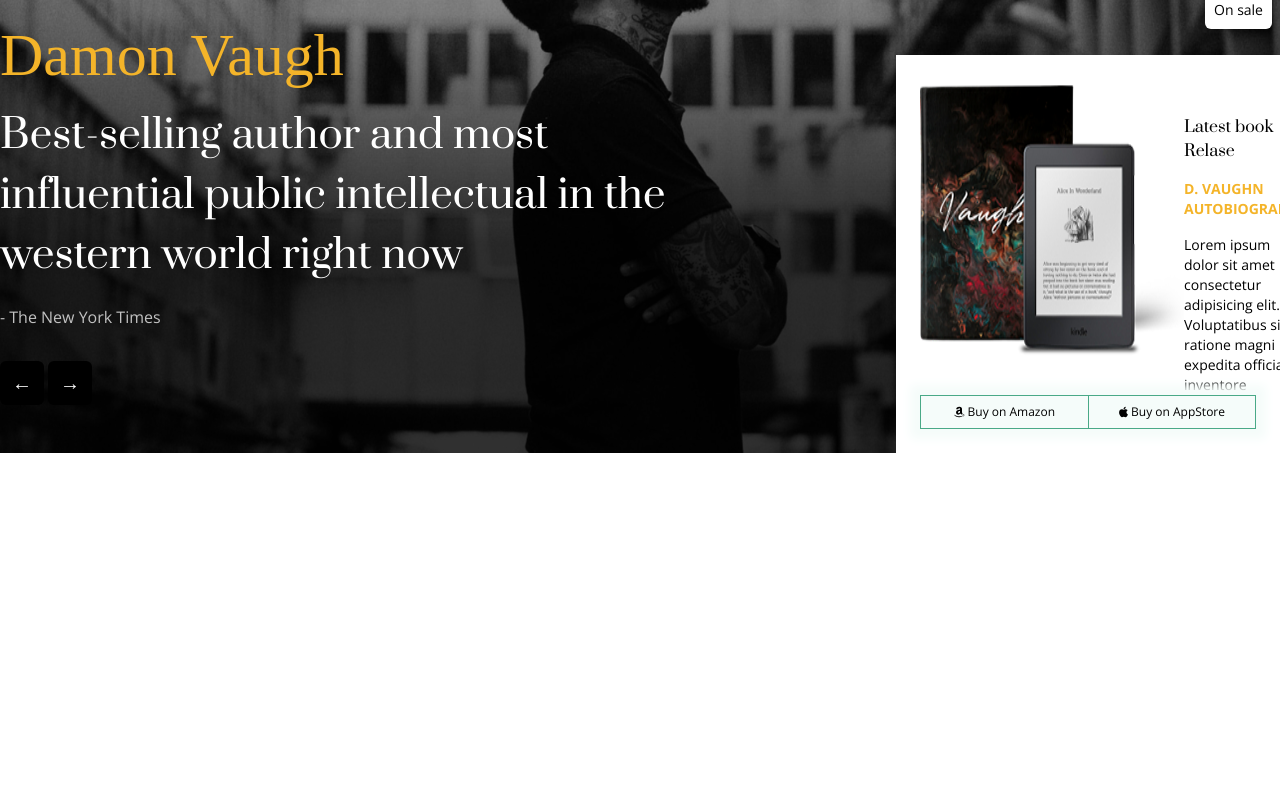
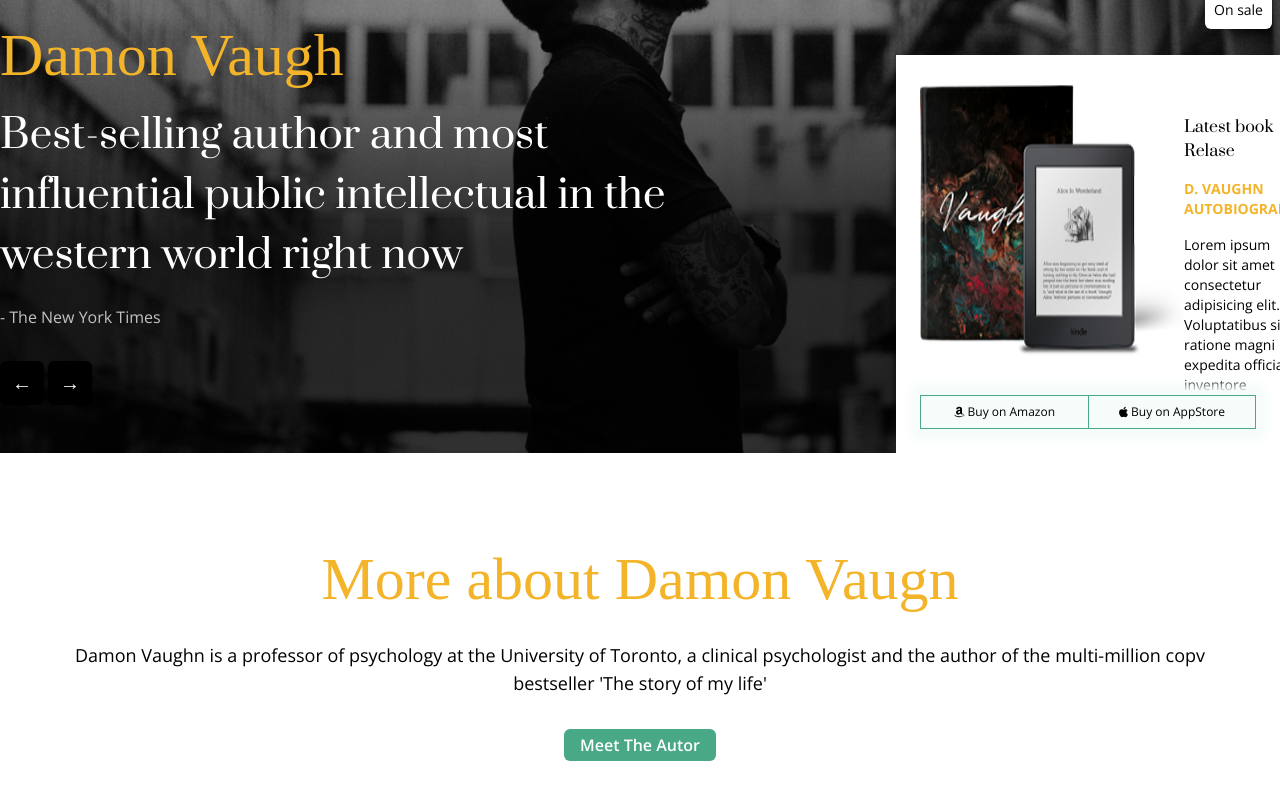
Before and after one commit to GCaringi/proj-html-vuejs, a Vue app: page / in a window 1280 px wide. Shown: the part 248-1048 px from the top of the page. Before the commit the page ends 800 px from the top, so only its background shows below. Built offline with nearby package versions, Linux system fonts and the light colour scheme; a web font is replaced by a local one.

Commit message:
Add about Section

```diff
--- a/src/App.vue
+++ b/src/App.vue
@@ -1,17 +1,20 @@
 <template>
   <div id="app">
     <headerHero/>
+    <mainPage/>
   </div>
 </template>
 
 <script>
 
 import headerHero from './components/organisms/o-headerHero.vue'
+import mainPage from './components/organisms/o-mainPage.vue'
 
 export default {
   name: 'App',
   components: {
     headerHero,
+    mainPage,
   }
 }
 </script>
--- a/src/components/atoms/a-mediumText.vue
+++ b/src/components/atoms/a-mediumText.vue
@@ -1,5 +1,5 @@
 <template>
-  <p class = "text-sm">
+  <p>
     {{text}}
   </p>
 </template>
--- /dev/null
+++ b/src/components/molecules/m-aboutInfo.vue
@@ -0,0 +1,37 @@
+<template>
+  <div class = "w-[var(--width-xl)] m-auto display flex flex-col py-[6rem] items-center text-center">
+    <big-title
+        text = "More about Damon Vaugn"
+        class = "text-6xl pb-8"
+    />
+    <medium-text
+        text = "Damon Vaughn is a professor of psychology at the University of Toronto, a clinical psychologist
+                and the author of the multi-million copv bestseller 'The story of my life'"
+        class = "text-lg px-5 pb-8"
+    />
+    <btn-symbol
+        elem = "Meet The Autor"
+        class = "bg-[color:var(--clr-secondary)] rounded-md px-4 py-1 text-[color:var(--clr-base-light)] font-semibold"
+    />
+  </div>
+</template>
+
+<script>
+
+import bigTitle from '../atoms/a-bigTitle.vue'
+import mediumText from '../atoms/a-mediumText.vue'
+import btnSymbol from '../atoms/a-btnSymbol.vue'
+
+export default {
+    name: "aboutInfo",
+    components: {
+        bigTitle,
+        mediumText,
+        btnSymbol,
+    }
+}
+</script>
+
+<style>
+
+</style>
--- a/src/components/molecules/m-sellingCard.vue
+++ b/src/components/molecules/m-sellingCard.vue
@@ -15,6 +15,7 @@
             />
             <medium-text
                 text = "Lorem ipsum dolor sit amet consectetur adipisicing elit. Voluptatibus sint ratione magni expedita officia inventore"
+                class = "text-sm"
             />
         </div>
     </div>
--- /dev/null
+++ b/src/components/organisms/o-aboutSection.vue
@@ -0,0 +1,22 @@
+<template>
+    <section id = "about">
+        <about-info/>
+    </section>
+</template>
+
+<script>
+
+import aboutInfo from '../molecules/m-aboutInfo.vue'
+
+export default {
+    name: "aboutSection",
+    components: {
+        aboutInfo,
+    }
+
+}
+</script>
+
+<style>
+
+</style>
--- /dev/null
+++ b/src/components/organisms/o-mainPage.vue
@@ -0,0 +1,21 @@
+<template>
+  <main>
+    <about-section/>
+  </main>
+</template>
+
+<script>
+
+import aboutSection from '../organisms/o-aboutSection.vue'
+
+export default {
+    name: "mainPage",
+    components: {
+        aboutSection,
+    }
+}
+</script>
+
+<style>
+
+</style>
```
